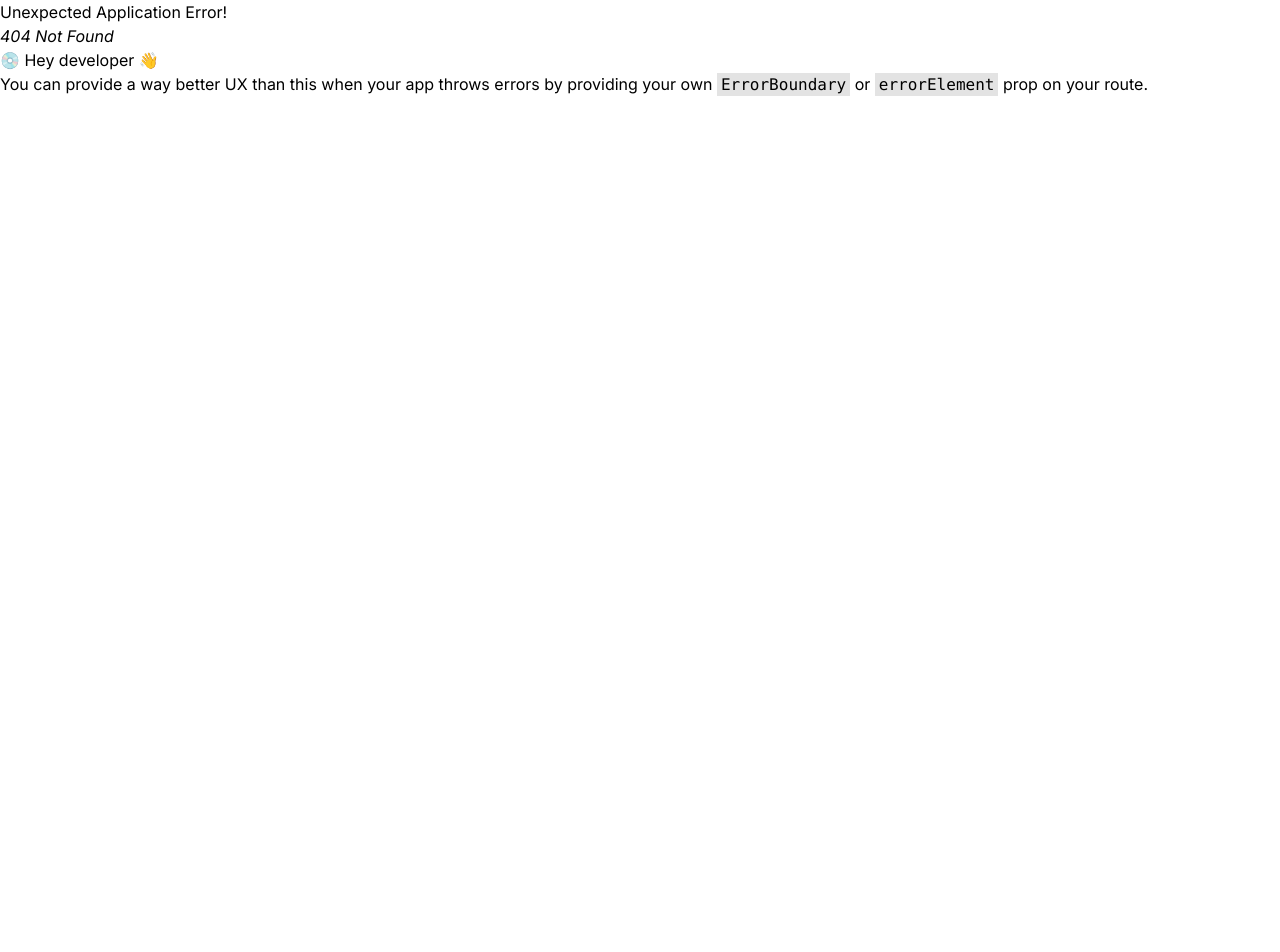
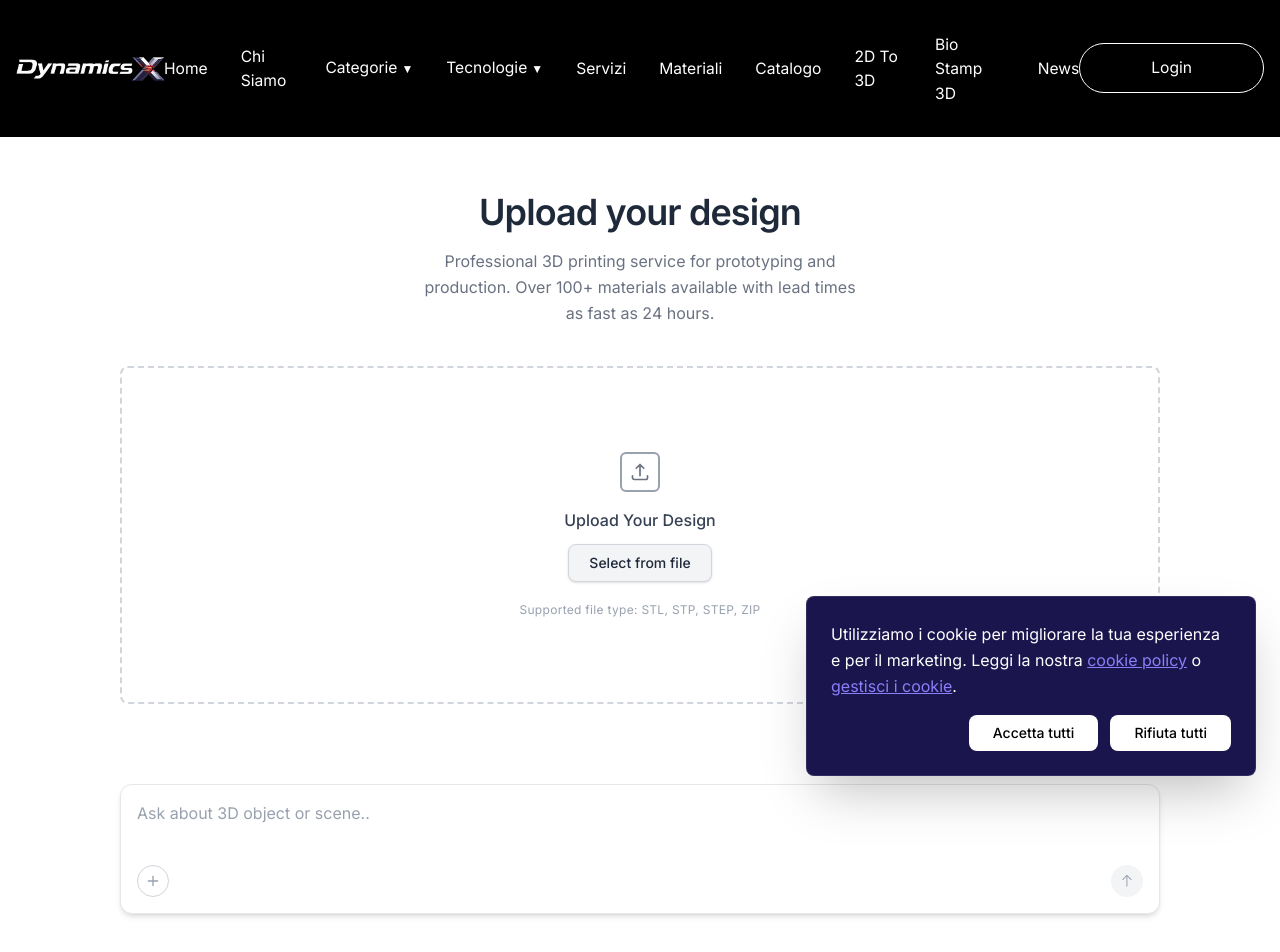
Before and after one commit to alimuzzaman-zamaddar/dynamic-x-project, a React (Vite) app: page /new-upload-design in a window 1280 px wide. Before the commit this address had no page. Shown: the top 952 px of the page. Before the commit the page ends 800 px from the top, so only its background shows below. Built offline with nearby package versions, Linux system fonts and the light colour scheme.

Commit message:
feat: complete the new upload design page

```diff
--- a/src/components/PagesComponent/HomPage/UploadYourDesign.jsx
+++ b/src/components/PagesComponent/HomPage/UploadYourDesign.jsx
@@ -28,7 +28,7 @@ const UploadYourDesign = () => {
           }}
           className="relative h-auto w-full py-5 px-4 rounded-xl flex items-center justify-center cursor-pointer"
         >
-          <Link to={"/upload-design"}>
+          <Link to={"/new-upload-design"}>
             <div className="flex flex-col gap-y-4 sm:gap-y-5 items-center pointer-events-none">
               <FileUpload />
               <span className="text-[15px] sm:text-sm md:text-xl font-bold leading-[133%] text-black text-center">
--- /dev/null
+++ b/src/components/PagesComponent/new-upload-design/UploadForm.jsx
@@ -0,0 +1,190 @@
+import React, { useEffect, useRef, useState } from 'react'
+import Container from '../../../shared/Container'
+import { FiPlus } from 'react-icons/fi';
+import { GoArrowUp } from 'react-icons/go';
+
+export default function UploadForm() {
+  const fileInputRef = useRef(null);
+  const [selectedFile, setSelectedFile] = useState(null);
+  const [previewUrl, setPreviewUrl] = useState('');
+  const [promptText, setPromptText] = useState('');
+
+  const handleButtonClick = (e) => {
+    e.preventDefault();
+    fileInputRef.current?.click();
+  };
+
+  const handleFileChange = (e) => {
+    if (e.target.files && e.target.files[0]) {
+      const file = e.target.files[0];
+      setSelectedFile(file);
+      if (file.type.startsWith('image/')) {
+        setPreviewUrl(URL.createObjectURL(file));
+      } else {
+        setPreviewUrl('');
+      }
+    }
+  };
+
+  useEffect(() => {
+    return () => {
+      if (previewUrl) {
+        URL.revokeObjectURL(previewUrl);
+      }
+    };
+  }, [previewUrl]);
+
+
+  return (
+    <section className='py-18'>
+      <Container>
+        <div className="text-center mb-10">
+          <h1 className="text-3xl md:text-4xl font-semibold text-gray-800 tracking-tight mb-4">
+            Upload your design
+          </h1>
+          <p className="text-sm md:text-base text-gray-500 leading-relaxed max-w-md mx-auto">
+            Professional 3D printing service for prototyping and production.
+            Over 100+ materials available with lead times as fast as 24 hours.
+          </p>
+        </div>
+        <div className="px-6 py-5 rounded-lg border-2 border-dashed border-gray-300">
+
+
+
+          <div className="space-y-10">
+            <div
+              onClick={handleButtonClick}
+              className="w-full  p-10 md:p-16 flex flex-col items-center justify-center cursor-pointer hover:border-gray-400 transition-colors bg-white group"
+            >
+
+              <input
+                type="file"
+                ref={fileInputRef}
+                onChange={handleFileChange}
+                accept=".stl,.stp,.step,.zip"
+                className="hidden"
+              />
+
+
+              <div className="w-10 h-10 border-2 border-gray-400 rounded-md flex items-center justify-center text-gray-500 mb-4 group-hover:text-gray-700 group-hover:border-gray-600 transition-colors">
+                <svg
+                  xmlns="http://www.w3.org/2000/svg"
+                  fill="none"
+                  viewBox="0 0 24 24"
+                  strokeWidth={2}
+                  stroke="currentColor"
+                  className="w-5 h-5"
+                >
+                  <path strokeLinecap="round" strokeLinejoin="round" d="M3 16.5v2.25A2.25 2.25 0 005.25 21h13.5A2.25 2.25 0 0021 18.75V16.5m-13.5-9L12 3m0 0l4.5 4.5M12 3v13.5" />
+                </svg>
+              </div>
+
+              <h3 className="text-gray-700 font-medium text-base mb-3">
+                {selectedFile ? `Selected: ${selectedFile.name}` : 'Upload Your Design'}
+              </h3>
+
+              <button
+                type="button"
+                className="bg-gray-100 hover:bg-gray-200 text-gray-800 text-sm font-medium px-5 py-2 rounded-lg border border-gray-300 shadow-sm transition-all"
+              >
+                Select from file
+              </button>
+
+              <p className="text-xs text-gray-400 mt-5 tracking-wide">
+                Supported file type: STL, STP, STEP, ZIP
+              </p>
+            </div>
+
+            {selectedFile ? (
+              <section className="w-full bg-white rounded-3xl border border-gray-200 shadow-sm p-6">
+                <div className="flex flex-col gap-6 md:flex-row md:items-center md:justify-between">
+                  <div>
+                    <h2 className="text-xl font-semibold text-gray-900">File preview</h2>
+                    <p className="text-sm text-gray-500 mt-1">
+                      Review the selected file before submitting.
+                    </p>
+                  </div>
+                  <button
+                    type="button"
+                    onClick={() => {
+                      setSelectedFile(null);
+                      setPreviewUrl('');
+                    }}
+                    className="inline-flex items-center justify-center rounded-full border border-gray-300 bg-white px-4 py-2 text-sm font-medium text-gray-700 hover:bg-gray-50 transition"
+                  >
+                    Remove file
+                  </button>
+                </div>
+
+                <div className="mt-6 grid gap-4 sm:grid-cols-2">
+                  <div className="rounded-2xl border border-gray-200 bg-slate-50 p-4">
+                    <p className="text-xs font-semibold uppercase tracking-[0.2em] text-slate-500">
+                      File name
+                    </p>
+                    <p className="mt-2 text-sm text-gray-900">{selectedFile.name}</p>
+                  </div>
+                  <div className="rounded-2xl border border-gray-200 bg-slate-50 p-4">
+                    <p className="text-xs font-semibold uppercase tracking-[0.2em] text-slate-500">
+                      Size
+                    </p>
+                    <p className="mt-2 text-sm text-gray-900">{(selectedFile.size / 1024).toFixed(2)} KB</p>
+                  </div>
+                  <div className="rounded-2xl border border-gray-200 bg-slate-50 p-4">
+                    <p className="text-xs font-semibold uppercase tracking-[0.2em] text-slate-500">
+                      Type
+                    </p>
+                    <p className="mt-2 text-sm text-gray-900">{selectedFile.type || 'Unknown'}</p>
+                  </div>
+                  <div className="rounded-2xl border border-gray-200 bg-slate-50 p-4">
+                    <p className="text-xs font-semibold uppercase tracking-[0.2em] text-slate-500">
+                      Last modified
+                    </p>
+                    <p className="mt-2 text-sm text-gray-900">{new Date(selectedFile.lastModified).toLocaleDateString()}</p>
+                  </div>
+                </div>
+
+                {previewUrl ? (
+                  <div className="mt-6 rounded-3xl overflow-hidden border border-gray-200 bg-black">
+                    <img src={previewUrl} alt="Preview" className="w-full object-cover" />
+                  </div>
+                ) : (
+                  <div className="mt-6 rounded-3xl border border-dashed border-gray-300 bg-slate-50 p-6 text-center text-sm text-slate-600">
+                    No visual preview available for this file type.
+                  </div>
+                )}
+              </section>
+            ) : null}
+          </div>
+        </div>
+
+        <div className="w-full mx-auto mt-5 relative pt-15">
+          <div className="w-full border border-gray-200 rounded-xl shadow-md bg-white  px-4 py-3 md:py-4 gap-3 focus-within:border-gray-300 transition-all">
+            <input
+              type="text"
+              value={promptText}
+              onChange={(e) => setPromptText(e.target.value)}
+              placeholder="Ask about 3D object or scene..."
+              className="flex-1 bg-transparent border-none text-sm md:text-base text-gray-700 placeholder-gray-400 outline-none"
+            />
+            <div className="flex justify-between mt-10">
+              <button
+                type="button"
+                className="w-8 h-8 rounded-full border border-gray-300 flex items-center justify-center text-gray-400 hover:text-gray-600 hover:bg-gray-50 transition-colors cursor-pointer"
+              >
+                <FiPlus />
+
+              </button>
+              <button
+                type="button"
+                className="w-8 h-8 rounded-full bg-gray-100 flex items-center cursor-pointer justify-center text-gray-400 hover:bg-gray-200 hover:text-gray-600 transition-colors"
+              >
+                <GoArrowUp />
+
+              </button>
+            </div>
+          </div>
+        </div>
+      </Container>
+    </section>
+  )
+}
--- /dev/null
+++ b/src/pages/NewUploadDesign.jsx
@@ -0,0 +1,18 @@
+import React from 'react'
+import UploadForm from '../components/PagesComponent/new-upload-design/UploadForm'
+import Technologies from '../components/PagesComponent/HomPage/Technologies'
+import Services from '../components/PagesComponent/HomPage/Services'
+import Contact from '../components/CommonComponents/Contact'
+
+export default function NewUploadDesign() {
+  return (
+    <div className="pt-30">
+      <UploadForm />
+      <Technologies />
+      <Services />
+      <div className="pb-10">
+        <Contact />
+      </div>
+    </div>
+  )
+}
--- a/src/router/router.jsx
+++ b/src/router/router.jsx
@@ -28,6 +28,7 @@ import Vetemarysupports from "../pages/Vetemarysupports";
 import CategoryDetailsPage from "../pages/CategoryDetailsPage";
 import TechnologyDetailsPage from "../pages/TechnologyDetailsPage";
 import Industrial from "../components/PagesComponent/HomPage/Industrial";
+import NewUploadDesign from "../pages/NewUploadDesign";
 
 
 const router = createBrowserRouter([
@@ -122,6 +123,10 @@ const router = createBrowserRouter([
         element: <Newsletter />,
       },
       {
+        path: "/new-upload-design",
+        element: <NewUploadDesign />,
+      },
+      {
         path: "/chi-siamo",
         element: <ChiSiamo />,
       },
```
